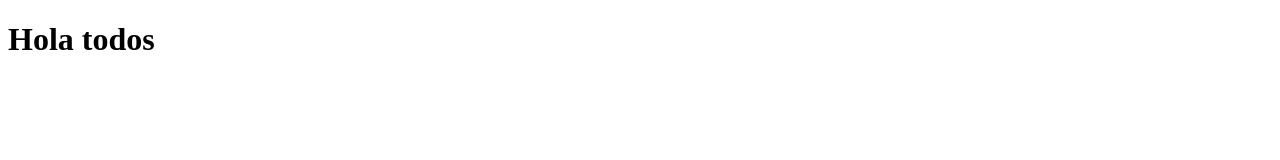
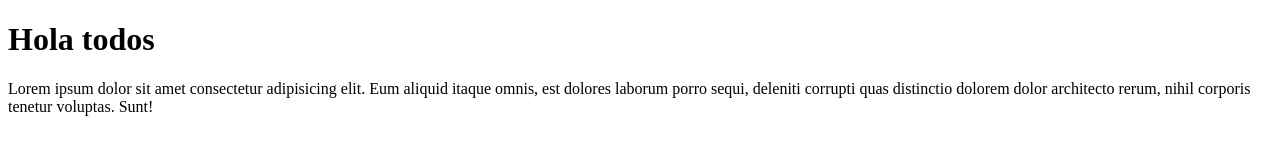
Before and after one commit to ezediv/clase-git, a plain HTML site: page index.html in a window 1280 px wide. Drawn offline with Linux system fonts and the light colour scheme.

Commit message:
segundo comminttt

```diff
--- a/index.html
+++ b/index.html
@@ -8,5 +8,6 @@
 </head>
 <body>
     <h1>Hola todos</h1>
+    <p>Lorem ipsum dolor sit amet consectetur adipisicing elit. Eum aliquid itaque omnis, est dolores laborum porro sequi, deleniti corrupti quas distinctio dolorem dolor architecto rerum, nihil corporis tenetur voluptas. Sunt!</p>
 </body>
 </html>
```
